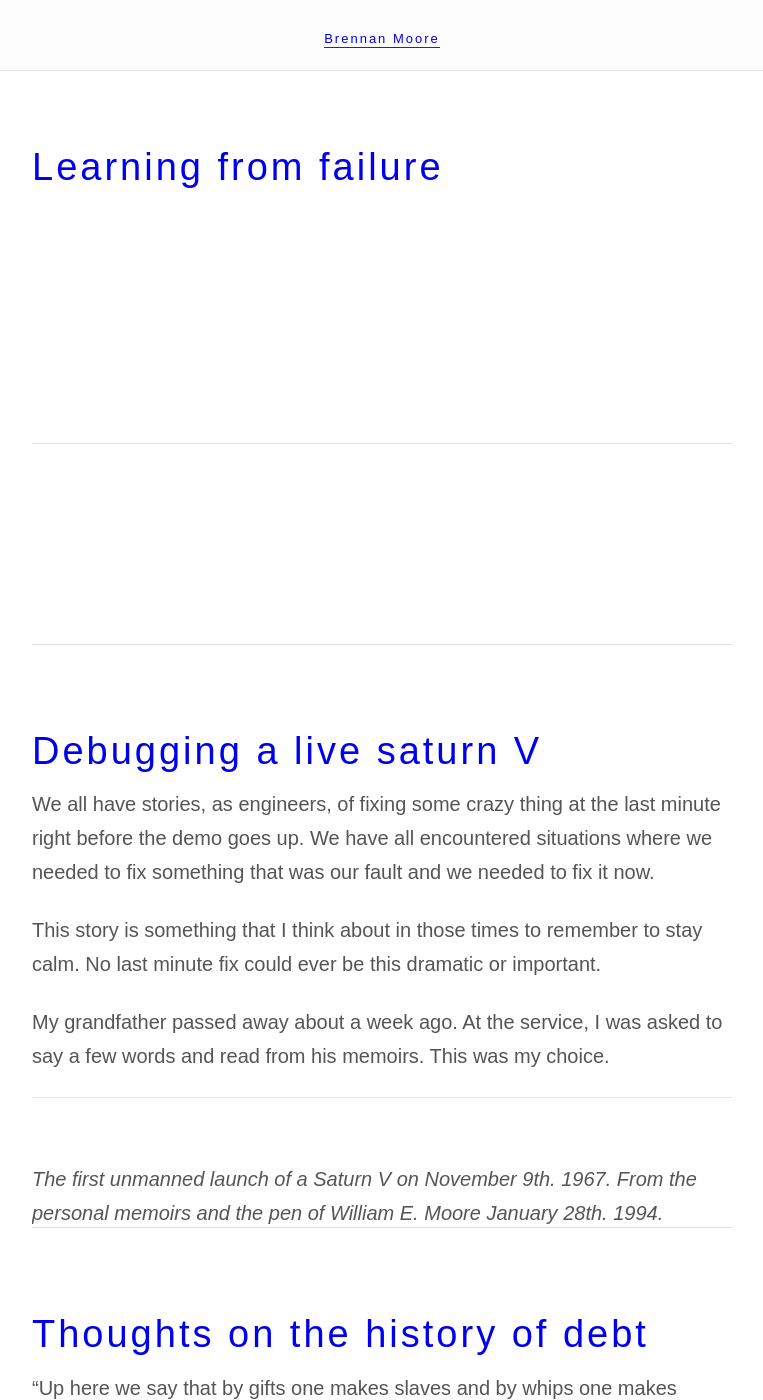
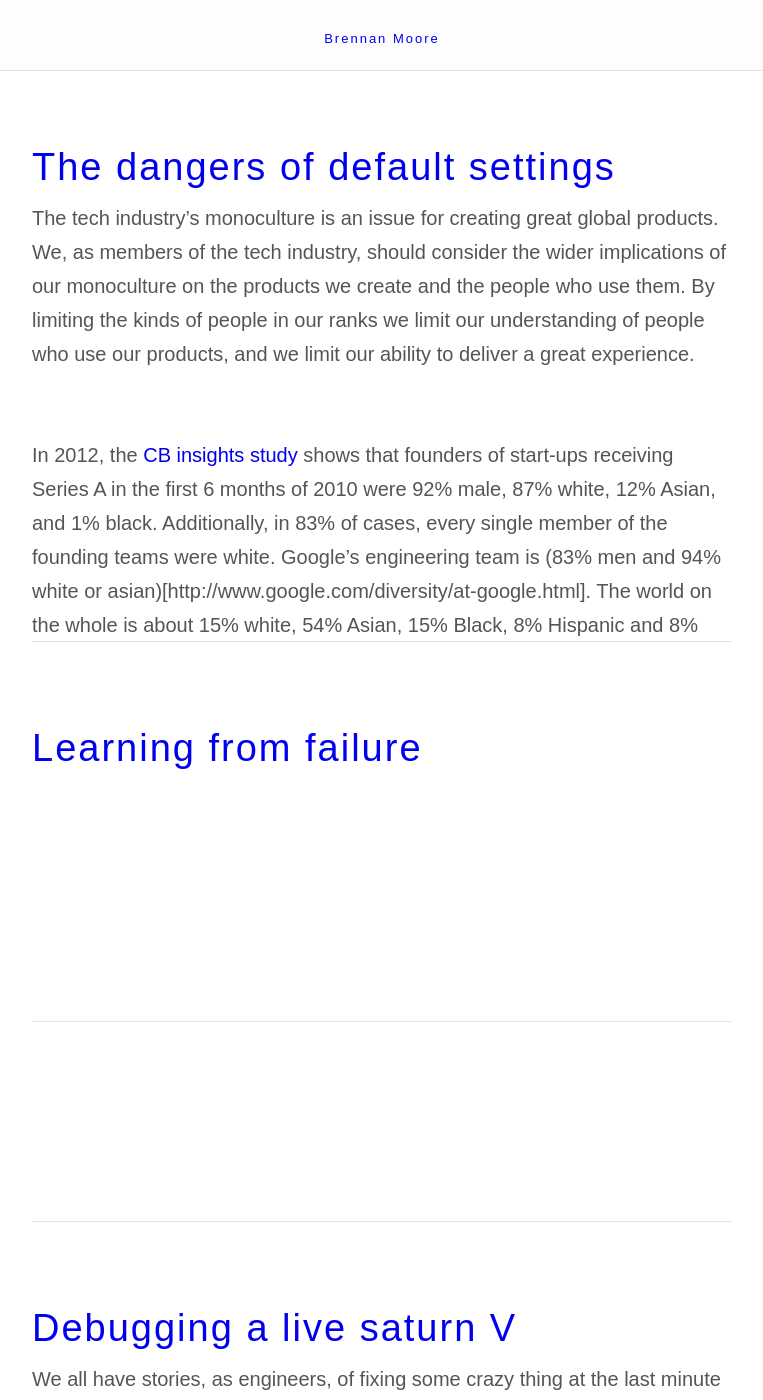
Before and after one commit to zamiang/zamiang-dot-com, a Jekyll site: the page built from posts/index.html, in a window 1280 px wide and 1400 px high. Shown: the whole window, without its empty margins (258-1021 px from the left). Built offline with Jekyll 4.4.1, drawn with Linux system fonts in a browser that asks for light colours; Markdown is read by kramdown in place of the engine named in the settings.

Commit message:
add default settings post

```diff
--- a/Gemfile
+++ b/Gemfile
@@ -1,4 +1,9 @@
 source "https://rubygems.org"
+
+ruby '2.0.0'
+
+Encoding.default_external = Encoding::UTF_8
+Encoding.default_internal = Encoding::UTF_8
 
 # jekyll
 gem 'jekyll'
--- a/_assets/stylesheets/about.css
+++ b/_assets/stylesheets/about.css
@@ -36,7 +36,8 @@
     text-transform: uppercase;
     text-align: center;
     letter-spacing: 3px;
-    font-family: "franklin-gothic-urw", sans-serif; }
+    font-family: "franklin-gothic-urw", sans-serif;
+    font-size: 16px; }
   #about .portrait, #posts .author .portrait {
     -webkit-border-radius: 50%;
     -moz-border-radius: 50%;
--- a/_assets/stylesheets/about.css.sass
+++ b/_assets/stylesheets/about.css.sass
@@ -39,6 +39,7 @@
     text-align: center
     letter-spacing: 3px
     font-family: "franklin-gothic-urw", sans-serif
+    font-size: 16px
   .portrait
     +border-radius(50%)
     border: 3px solid #FFF
--- a/_assets/stylesheets/app.css
+++ b/_assets/stylesheets/app.css
@@ -198,11 +198,11 @@
     border-bottom: 1px solid #777777;
     color: #505050; }
 
-.faux-underline-large, h1 {
+.faux-underline-large {
   display: inline-block;
   position: relative;
   text-decoration: none; }
-.faux-underline-large:before, h1:before {
+.faux-underline-large:before {
   content: "";
   position: absolute;
   left: 0;
@@ -212,7 +212,7 @@
   margin-top: 0.4em;
   border-bottom: 2px solid #333333;
   color: #505050; }
-.faux-underline-large:hover, h1:hover {
+.faux-underline-large:hover {
   text-decoration: none; }
 
 .content > h1:before {
--- a/_assets/stylesheets/app.css.sass
+++ b/_assets/stylesheets/app.css.sass
@@ -210,7 +210,7 @@
         border-bottom: 1px solid #777
         color: rgb(80, 80, 80)
 
-.faux-underline-large, h1
+.faux-underline-large
   &
     display: inline-block
     position: relative
--- /dev/null
+++ b/posts/_posts/2014-06-22-default-settings.md
@@ -0,0 +1,36 @@
+---
+layout: post
+title: "The dangers of default settings"
+description: ""
+category: post
+tags: []
+---
+
+The tech industry's monoculture is an issue for creating great global products. We, as members of the tech industry, should consider the wider implications of our monoculture on the products we create and the people who use them. By limiting the kinds of people in our ranks we limit our understanding of people who use our products, and we limit our ability to deliver a great experience.
+
+## The startup industry is a monoculture
+
+In 2012, the [CB insights study](http://www.cbinsights.com/blog/venture-capital/data-race-gender-silicon-valley-venture-capital-diversity) shows that founders of start-ups receiving Series A in the first 6 months of 2010 were 92% male, 87% white, 12% Asian, and 1% black. Additionally, in 83% of cases, every single member of the founding teams were white. Google's engineering team is (83% men and 94% white or asian)[http://www.google.com/diversity/at-google.html]. The world on the whole is about 15% white, 54% Asian, 15% Black, 8% Hispanic and 8% Middle Eastern. With this much overrepresentation of white males, what communities are we underserving? What values are being naively pushed aside because they are not important to a privileged group?
+
+## Tech products are Monocultures
+
+While tech companies are not diverse, tech products are built of the principal of monoculture. A group builds a single version of a product to appeal to anyone who may use it. The perfect piece of technology is slightly too advanced, but accessible, to a less experienced person and slightly too simple, but acceptable, to a more experienced one. One product for all.
+
+The 'monoculture-product' does not effectively serve the 2.5 billion people with internet access. Since we don't understand or adapt our products, they are not as ubiquitous as they could be. The primary apps people use for search, shopping, chat and social networking are different in countries around the world. While practical, altering your product for different countries vaguely satisfies the needs of the other group, causing them to easily jump to a service that does.
+
+## Our apps, written in code, don't code switch like we do.
+
+If we want these products to be our companions and their spaces to be our 'networked publics', we need to understand the diverse set of people who use our products. We don't know much since there are few ways for people to express their preferences within the established online tools. Since people have few alternative spaces, the creators of the primary online spaces are imposing their values as the default values. The default aesthetics and settings of a product are presented as a thing of convenience but can (intentionally or not!) become a method of control, exclusion and normalization. How we design products that give people real choice and not assume things about them without compromising ease of use?
+
+A urban teen may have a very different need for Facebook than your grandmother, and yet they see the same feed and start with the same settings. In a global world, those 'other people' aren't your cousin or your grandmother but are hundreds of millions of people from vastly different worlds. Although their voices are suppressed, that does not make them irrelevant. There are many valid ways for sharing content online, watching movies, practicing religion, reading etc. Different approaches are not "inferior alternatives" to the "correct" way -- they are just different.
+
+## Next steps
+
+One of the first steps toward creating great global products is talking about identity. Who are we and what do we believe, how does that differ from others? Anil Dash, in the context of a conversation on privilege in the tech industry, said the following:
+
+> "One of the biggest challenges of being a minority is that talking about one's self or even indirectly revealing one's identity is seen as being uppity, reinforcing the idea that being a member of the white male minority is somehow a "default". By not talking about our identities (and by having powerful publishers/investors explicitly enforce the idea that we're not allowed to describe our identities), we perpetuate the homogeneity of tech culture."
+
+Lets try to understand people not just to send them targeted advertising, but to provide them with a more targeted experience.
+Lets talk about the 'identity' of the people who we work with.
+Lets talk about the 'identity' of the people who use our products.
+Lets look at our default settings.
```
Also changed, not shown: _assets/stylesheets/posts.css (+4 -5 lines), _assets/stylesheets/posts.css.sass (+3 -4 lines), application.css (+9 -9 lines), application.min.css.
